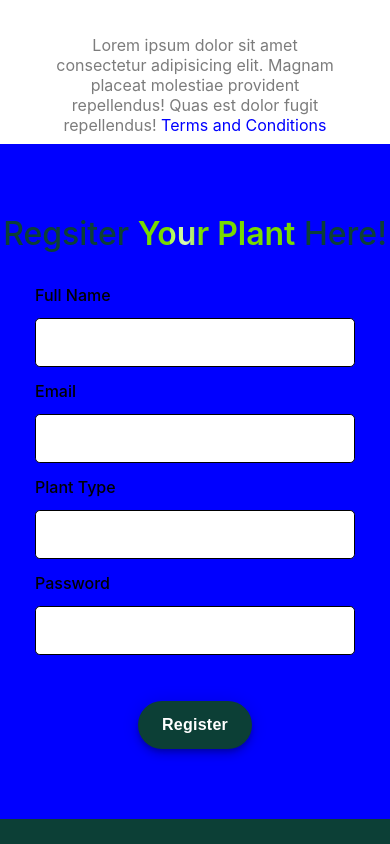
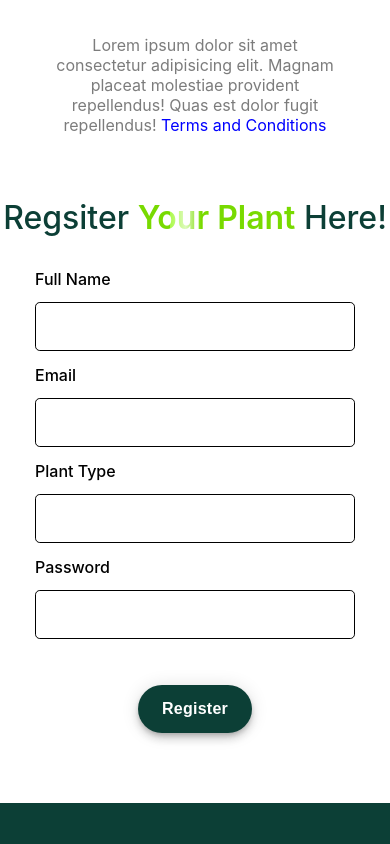
Before and after one commit to Sagnik-77/bloom-react, a React (Create React App) app: page / in a window 390 px wide. Shown: the part 2720-3564 px from the top of the page. Built offline with nearby package versions, Linux system fonts and the light colour scheme.

Commit message:
updated color codes

```diff
--- a/src/Signup.css
+++ b/src/Signup.css
@@ -1,7 +1,7 @@
 .signup-section{
     height: 100vh;
     width: 100%;
-    background: red;
+    background: white;
     margin-top: 2rem;
     display: flex;
     flex-direction: column;
@@ -79,8 +79,8 @@
     .signup-section{
         height: 80vh;
         width: 100%;
-        background: blue;
-        margin-top: 2rem;
+        background: white;
+        margin-top: 1rem;
         display: flex;
         flex-direction: column;
     }
```
